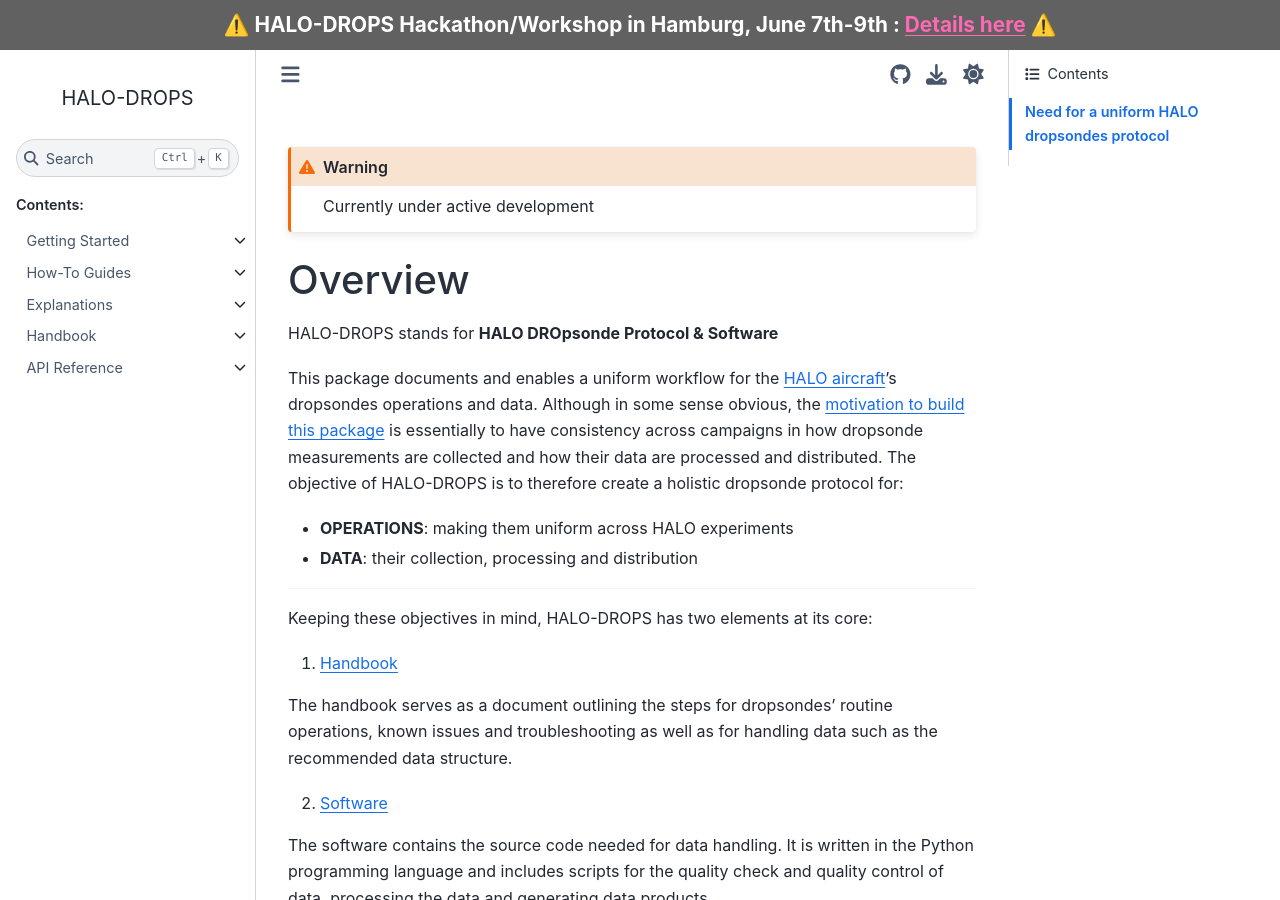
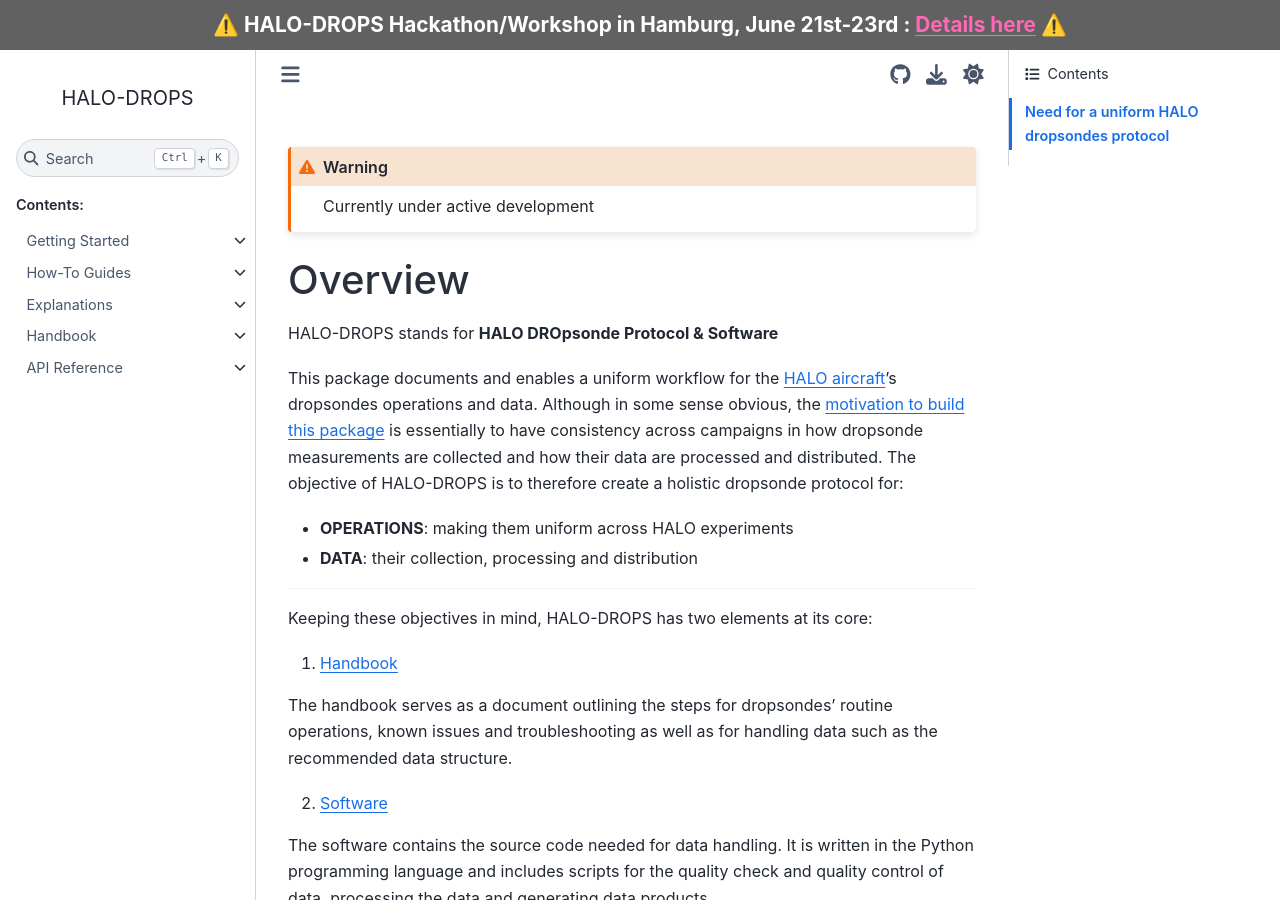
Before and after one commit to tmieslinger/pydropsonde, a Sphinx documentation site: the page built from docs/source/index.md, in a window 1280 px wide and 900 px high. Built offline with Sphinx 7.4.7 and the Sphinx Book theme 1.1.4, drawn with Linux system fonts in a browser that asks for light colours.

Commit message:
change dates of  workshop

```diff
--- a/docs/source/conf.py
+++ b/docs/source/conf.py
@@ -61,7 +61,7 @@ html_theme_options = {
     "use_edit_page_button": True,
     "use_issues_button": True,
     "use_fullscreen_button": False,
-    "announcement": "<p style='font-size:130%;color:white'> &#9888;&#65039; HALO-DROPS Hackathon/Workshop in Hamburg, June 7th-9th : <a style='color:hotpink;' href='https://halo-research.de/events/' target='_blank'>Details here</a> &#9888;&#65039;</p>",
+    "announcement": "<p style='font-size:130%;color:white'> &#9888;&#65039; HALO-DROPS Hackathon/Workshop in Hamburg, June 21st-23rd : <a style='color:hotpink;' href='https://owncloud.gwdg.de/index.php/s/dBytH8rI7u20hJb' target='_blank'>Details here</a> &#9888;&#65039;</p>",
 }
 # Set link name generated in the top bar.
 html_title = 'HALO-DROPS'
```
